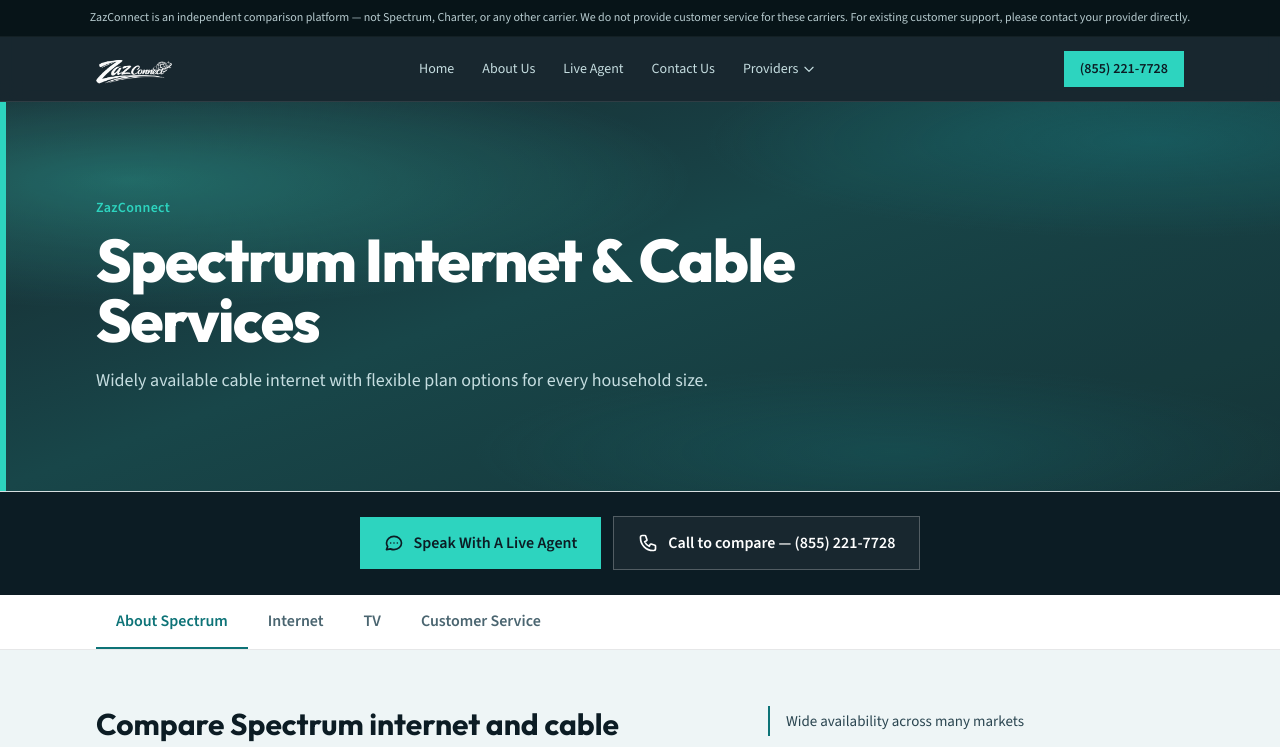
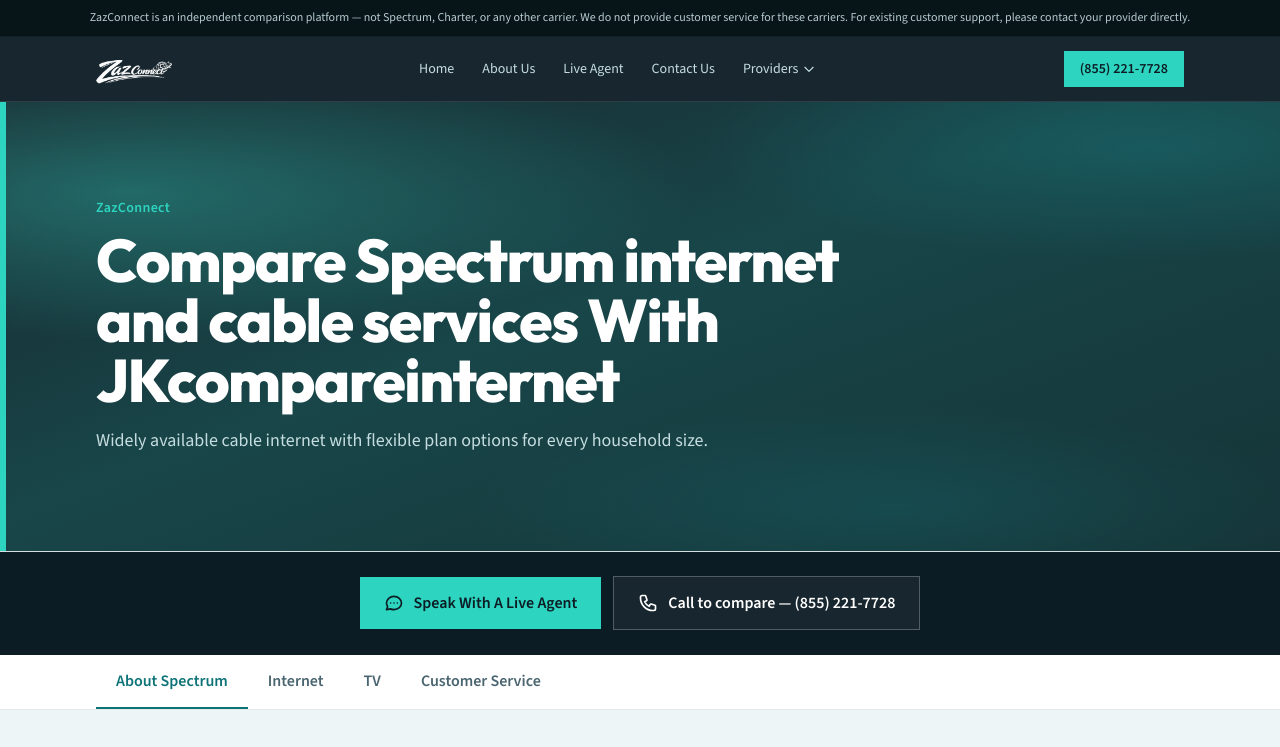
Before and after one commit to ajazsadat/zazconnect.online, a Next.js app: page /spectrum-plans in a window 1280 px wide. Shown: the top 747 px of the page. Built offline with nearby package versions, Linux system fonts and the light colour scheme.

Commit message:
Move JKcompareinternet heading to provider hero H1
Apply the Compare … With JKcompareinternet title on the hero
heading for Spectrum, Xfinity, and AT&T, and restore the lower
intro titles.

Co-authored-by: ajazsadat <ajazsadat@users.noreply.github.com>

```diff
--- a/src/app/att-plans/page.js
+++ b/src/app/att-plans/page.js
@@ -22,7 +22,8 @@ export default function AttPage() {
       name="AT&T"
       brandMark="AT&T Fiber"
       tagline="Compare AT&T fiber and wireless home internet options available in your area."
-      introTitle="Compare AT&T internet and cable services With JKcompareinternet"
+      heroTitle="Compare AT&T internet and cable services With JKcompareinternet"
+      introTitle="Compare AT&T Fiber internet packages — independent comparison"
       benefits={[
         'Strong fiber network where available',
         'No data caps on many fiber plans',
--- a/src/app/spectrum-plans/page.js
+++ b/src/app/spectrum-plans/page.js
@@ -47,7 +47,8 @@ export default function SpectrumPage() {
     <ProviderPage
       name="Spectrum"
       tagline="Widely available cable internet with flexible plan options for every household size."
-      introTitle="Compare Spectrum internet and cable services With JKcompareinternet"
+      heroTitle="Compare Spectrum internet and cable services With JKcompareinternet"
+      introTitle="Compare Spectrum internet packages — independent comparison"
       topicTabs={SPECTRUM_TOPIC_TABS}
       servicesGlance={SPECTRUM_SERVICES_GLANCE}
       benefits={[
--- a/src/app/xfinity-plans/page.js
+++ b/src/app/xfinity-plans/page.js
@@ -13,7 +13,8 @@ export default function XfinityPage() {
       name="Xfinity"
       brandMark="Xfinity"
       tagline="Independent comparison of Xfinity internet packages for streaming, work, and gaming."
-      introTitle="Compare Xfinity internet and cable services With JKcompareinternet"
+      heroTitle="Compare Xfinity internet and cable services With JKcompareinternet"
+      introTitle="Compare Xfinity internet packages — independent comparison"
       benefits={[
         'Speed tiers for streaming, gaming & work',
         'Wide availability in many markets',
--- a/src/components/ProviderPage.js
+++ b/src/components/ProviderPage.js
@@ -59,6 +59,7 @@ export default function ProviderPage({
   name,
   brandMark,
   tagline,
+  heroTitle,
   introTitle,
   benefits = [],
   plansNote,
@@ -78,7 +79,7 @@ export default function ProviderPage({
         <div className="relative max-w-6xl mx-auto px-4 sm:px-6 lg:px-8 py-16 md:py-24">
           <p className="text-mint font-semibold tracking-wide text-sm mb-3">{SITE.brandFull}</p>
           <h1 className="font-display text-4xl md:text-6xl font-extrabold text-white tracking-tight max-w-3xl">
-            {`${name} Internet & Cable Services`}
+            {heroTitle || `${name} Internet & Cable Services`}
           </h1>
           <p className="mt-4 text-lg text-[#c5dde0] max-w-2xl leading-relaxed">{tagline}</p>
         </div>
```
